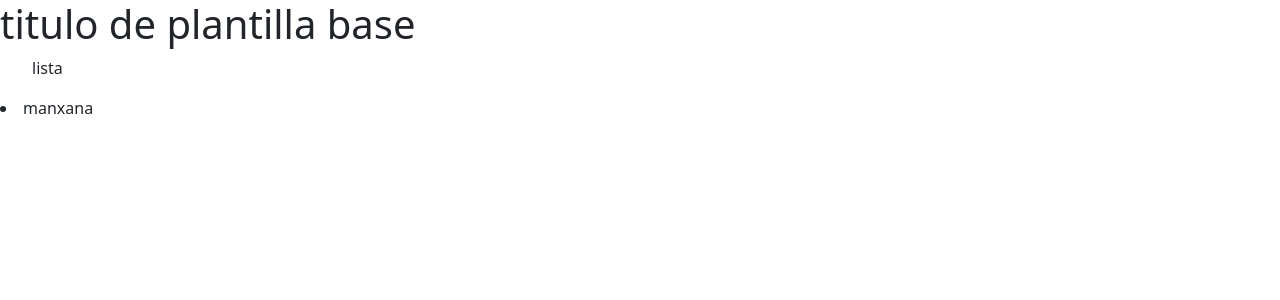
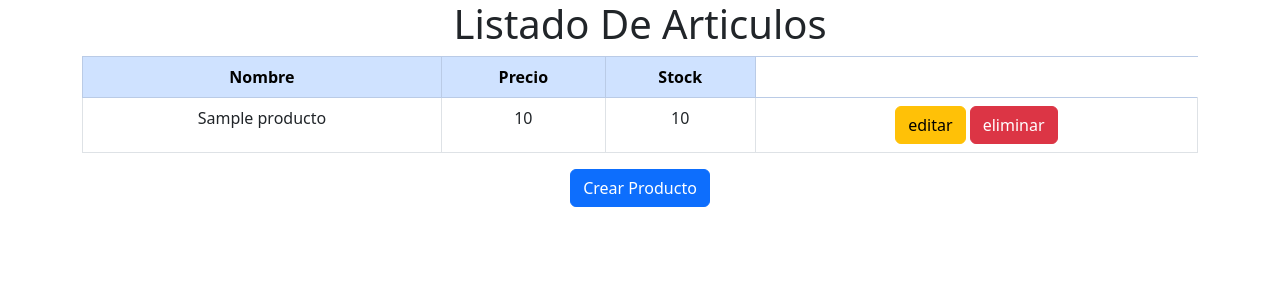
Before and after one commit to franzMT/primer_proyecto_Django, a Python web app: template inventario/templates/listado.html in a window 1280 px wide. Shown: the top 300 px of the page. Run offline with Jinja, Linux system fonts and the light colour scheme; the template is opened without the code that fills it: most values are stand-ins (such as "Sample title", 1, 10 or a date in 2020).

Commit message:
2da actualizacion de codigo

```diff
--- a/inventario/templates/base.html
+++ b/inventario/templates/base.html
@@ -10,10 +10,12 @@
     {% endblock title %}</title>
 
 </head>
-<body>
-    <h1>titulo de plantilla base</h1>
+<body style="text-align: center;">
+    <div class="container">
     {% block content %}
 
     {% endblock content %}
+    </div>
+
 </body>
 </html>
--- a/inventario/templates/listado.html
+++ b/inventario/templates/listado.html
@@ -1,9 +1,28 @@
 {% extends "base.html" %}
+
 {% block title %}
-  Listado de articulos
+  Listado De Articulos
+
 {% endblock title %}
 
 {% block content %}
-  <ul>lista</ul>
-  <li>manxana</li>
+  <h1>Listado De Articulos</h1>
+  <table class="table table-bordered table-hover">
+    <thead class="table-primary">
+      <th>Nombre</th>
+      <th>Precio</th>
+      <th>Stock</th>
+    </thead>
+    <tbody>
+      {% for producto in productos %}
+        <tr>
+          <td>{{ producto.nombre }}</td>
+          <td>{{ producto.precio }}</td>
+          <td>{{ producto.stock }}</td>
+          <td><button type="button" class="btn btn-warning">editar</button> <button type="button" class="btn btn-danger">eliminar</button></td>
+        </tr>
+      {% endfor %}
+    </tbody>
+  </table>
+  <button type="button" class="btn btn-primary">Crear Producto</button>
 {% endblock content %}
```
Also changed, not shown: inventario/urls.py (+3 -4 lines), inventario/views.py (+5 -5 lines), db.sqlite3, ht.html (deleted).
